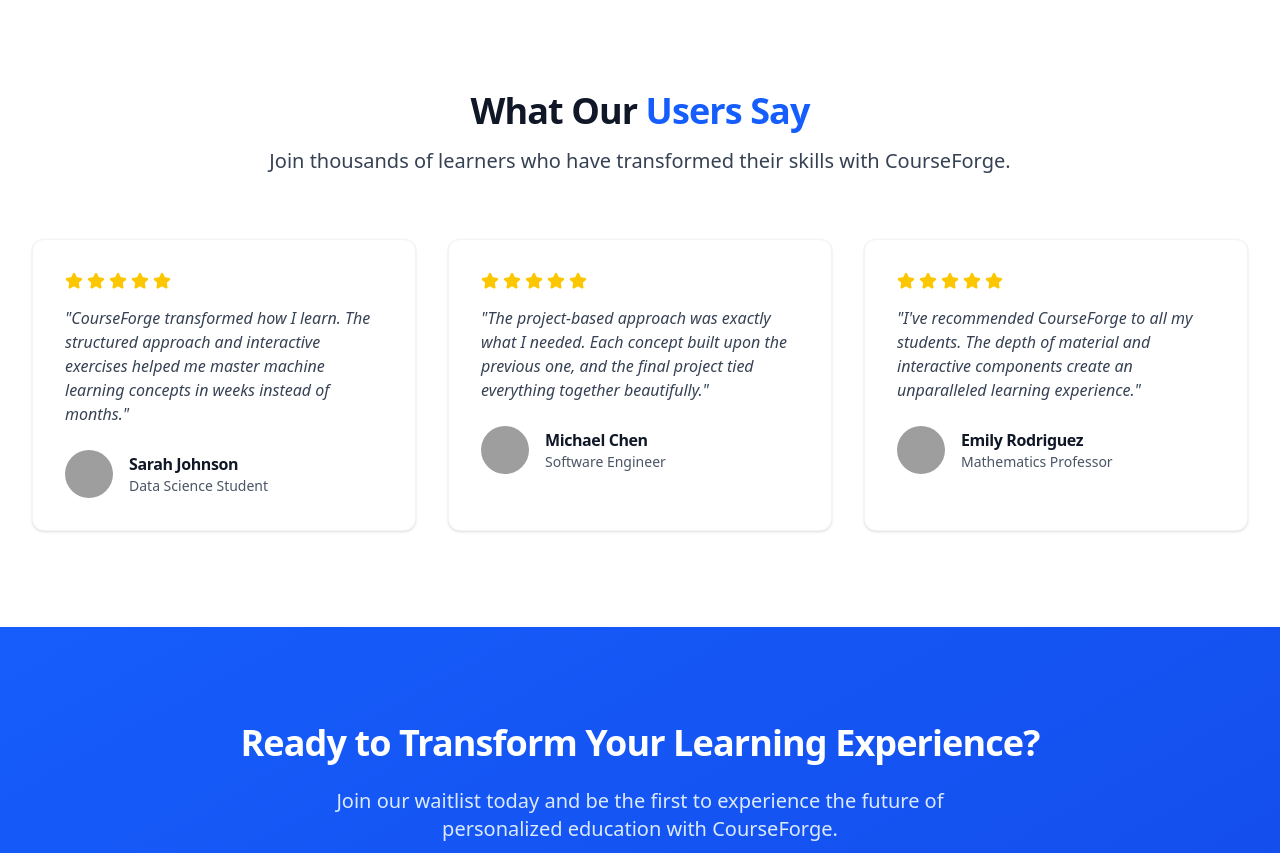
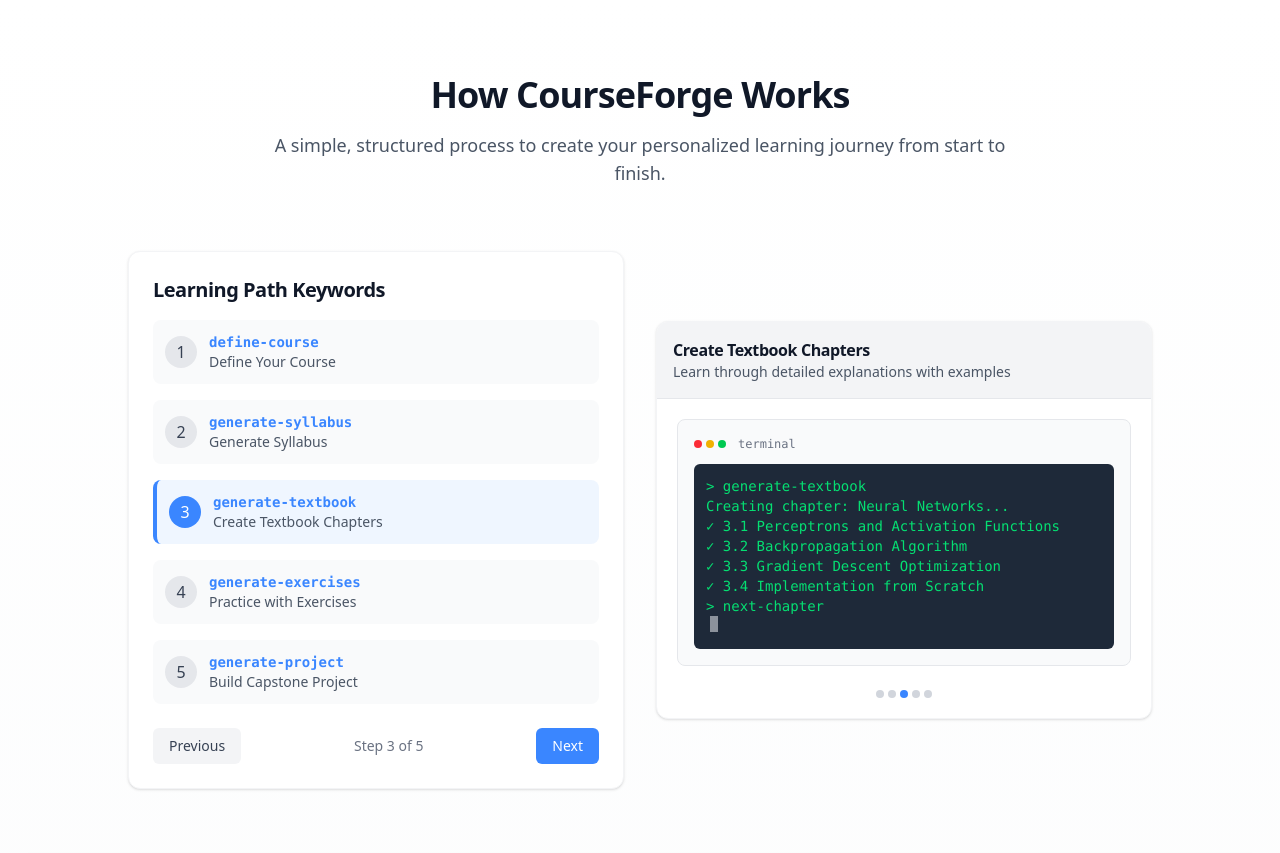
Before and after one commit to SearchingAlpha/courselab, a Next.js app: page / in a window 1280 px wide. Shown: the part 1900-2753 px from the top of the page. Built offline with nearby package versions, Linux system fonts and the light colour scheme; grey boxes are pictures that could not be loaded.

Commit message:
fix: bug fix HowItWorksSection.js

```diff
--- /dev/null
+++ b/components/landing/HowItWorksSection.js
@@ -0,0 +1,101 @@
+// components/sections/HowItWorksSection.jsx
+import LearningPathDiagram from '@/components/landing/LearningPathDiagram';
+
+function StepCard({ number, title, description, isActive = false }) {
+  return (
+    <div className={`relative p-6 rounded-xl ${isActive ? 'bg-white shadow-md border border-blue-100' : 'bg-transparent'}`}>
+      <div className="flex items-start gap-4">
+        <div className={`flex-shrink-0 w-10 h-10 rounded-full flex items-center justify-center text-lg font-bold ${isActive ? 'bg-[#3A86FF] text-white' : 'bg-blue-100 text-[#3A86FF]'}`}>
+          {number}
+        </div>
+        <div>
+          <h3 className="text-xl font-semibold text-gray-900 mb-2">{title}</h3>
+          <p className="text-gray-600 mb-4">{description}</p>
+        </div>
+      </div>
+    </div>
+  );
+}
+
+export default function HowItWorksSection() {
+  const steps = [
+    {
+      number: 1,
+      title: "Define Your Course",
+      description: "Specify your topic, goals, current knowledge level, and preferences for a personalized learning experience.",
+      isActive: true
+    },
+    {
+      number: 2,
+      title: "Generate Syllabus",
+      description: "Receive a comprehensive 120-hour syllabus divided into modules that progressively build toward your learning goals."
+    },
+    {
+      number: 3,
+      title: "Study Textbook Content",
+      description: "Access detailed chapter-by-chapter explanations with real-world examples, visual aids, and in-depth concept coverage."
+    },
+    {
+      number: 4,
+      title: "Complete Interactive Exercises",
+      description: "Reinforce learning through guided exercises, independent challenges, and practical applications in a Jupyter-like environment."
+    },
+    {
+      number: 5,
+      title: "Build Your Final Project",
+      description: "Apply everything you've learned in a comprehensive capstone project that demonstrates your mastery of the subject."
+    }
+  ];
+
+  return (
+    <section id="how-it-works" className="py-20 bg-gradient-to-b from-white to-gray-50">
+      <div className="container mx-auto px-4">
+        <div className="text-center max-w-3xl mx-auto mb-16">
+          <h2 className="text-3xl md:text-4xl font-bold text-gray-900 mb-4">How CourseForge Works</h2>
+          <p className="text-lg text-gray-600">
+            A simple, structured process to create your personalized learning journey from start to finish.
+          </p>
+        </div>
+
+        <div className="mb-16">
+          <LearningPathDiagram />
+        </div>
+
+        <div className="relative">
+          {/* Vertical line connecting steps */}
+          <div className="absolute top-0 bottom-0 left-[33px] md:left-[37px] w-0.5 bg-blue-100 hidden md:block"></div>
+
+          <div className="space-y-12">
+            {steps.map((step, index) => (
+              <StepCard
+                key={index}
+                number={step.number}
+                title={step.title}
+                description={step.description}
+                isActive={step.isActive}
+              />
+            ))}
+          </div>
+        </div>
+
+        <div className="mt-16 text-center">
+          <div className="inline-block p-4 bg-blue-50 rounded-lg mb-6">
+            <svg xmlns="http://www.w3.org/2000/svg" className="h-8 w-8 text-[#3A86FF]" fill="none" viewBox="0 0 24 24" stroke="currentColor">
+              <path strokeLinecap="round" strokeLinejoin="round" strokeWidth={2} d="M13 10V3L4 14h7v7l9-11h-7z" />
+            </svg>
+          </div>
+          <h3 className="text-2xl font-bold text-gray-900 mb-4">Ready to Transform Your Learning?</h3>
+          <p className="text-gray-600 max-w-2xl mx-auto mb-8">
+            CourseForge is currently in development. Join our waitlist to be among the first to experience this revolutionary learning platform.
+          </p>
+          <a
+            href="#waitlist"
+            className="inline-block px-8 py-3 bg-[#3A86FF] text-white rounded-md hover:bg-[#2a75f0] transition-colors text-lg font-medium"
+          >
+            Join the Waitlist
+          </a>
+        </div>
+      </div>
+    </section>
+  );
+}
```
